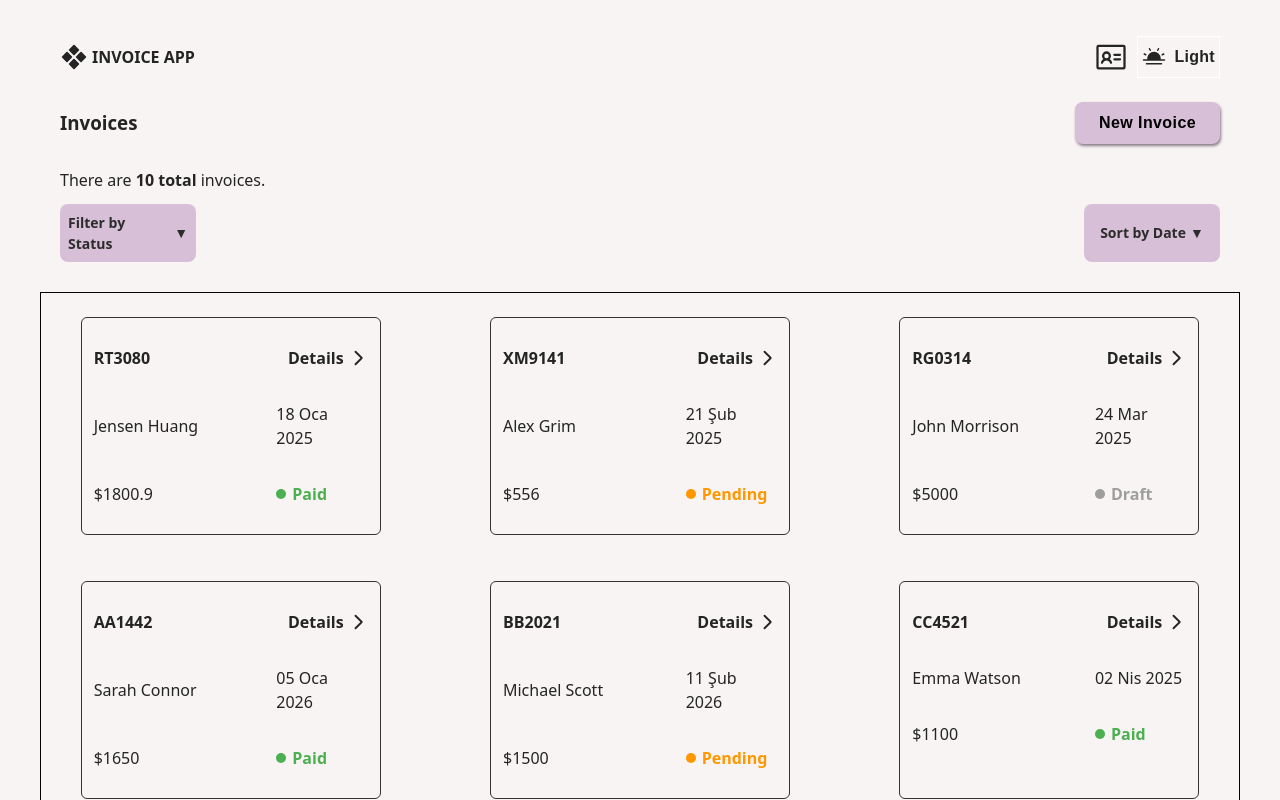
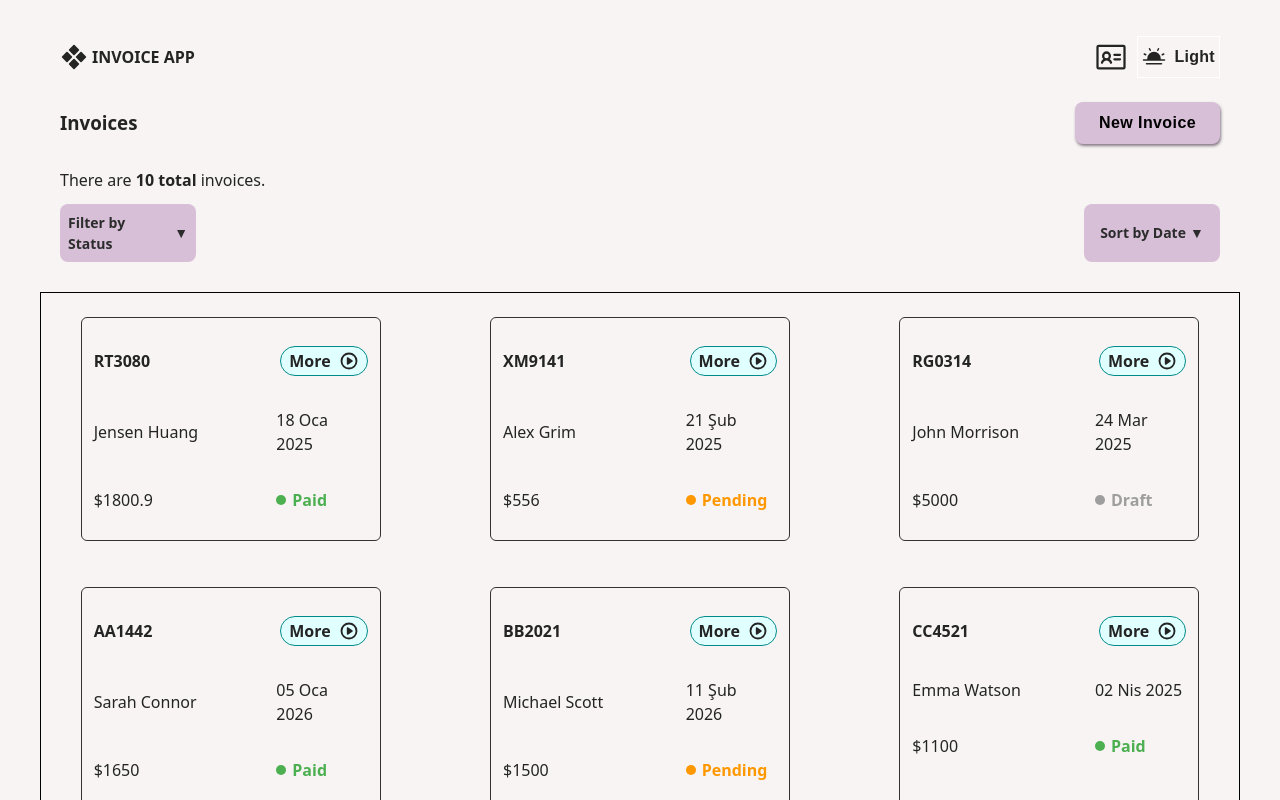
Before and after one commit to banuaggun/invoice-app-react, a React (Vite) app: page / in a window 1280 px wide. Shown: the top 800 px of the page. Built offline with nearby package versions, Linux system fonts and the light colour scheme.

Commit message:
wip: css experiments for more button

```diff
--- a/src/components/invoice-item/InvoiceItem.jsx
+++ b/src/components/invoice-item/InvoiceItem.jsx
@@ -18,10 +18,8 @@ const formattedDate = formatDate(displayDate, "tr-TR");
           <div className="row-1">
               <h3>{invoice.id}</h3>
               <p>
-                Details
-                <svg xmlns="http://www.w3.org/2000/svg" width="32" height="32" fill="var(--text-color)" viewBox="0 0 256 256">
-                  <path d="M184.49,136.49l-80,80a12,12,0,0,1-17-17L159,128,87.51,56.49a12,12,0,1,1,17-17l80,80A12,12,0,0,1,184.49,136.49Z"></path>
-                </svg>
+                More
+                <svg xmlns="http://www.w3.org/2000/svg" width="32" height="32" fill="var(--text-color)" viewBox="0 0 256 256"><path d="M176,128a12,12,0,0,1-5.17,9.87l-52,36A12,12,0,0,1,100,164V92a12,12,0,0,1,18.83-9.87l52,36A12,12,0,0,1,176,128Zm60,0A108,108,0,1,1,128,20,108.12,108.12,0,0,1,236,128Zm-24,0a84,84,0,1,0-84,84A84.09,84.09,0,0,0,212,128Z"></path></svg>
               </p>
           </div>
 
--- a/src/components/invoice-item/invoice-item.css
+++ b/src/components/invoice-item/invoice-item.css
@@ -31,8 +31,12 @@
 .row-1 p {
   display: flex;
   align-items: center;
-  gap:4px;
+  gap:8px;
   font-weight: 600;
+  border:1px solid darkcyan;
+  padding:2px 8px;
+  border-radius: 20px;
+  background-color: lightcyan;
 }
 
 .row-1 p svg {
@@ -40,6 +44,9 @@
   height: 20px;
 }
 
+.row-1:hover{
+  cursor: pointer;
+}
 .status-badge {
   display: flex;
   align-items: center;
```
